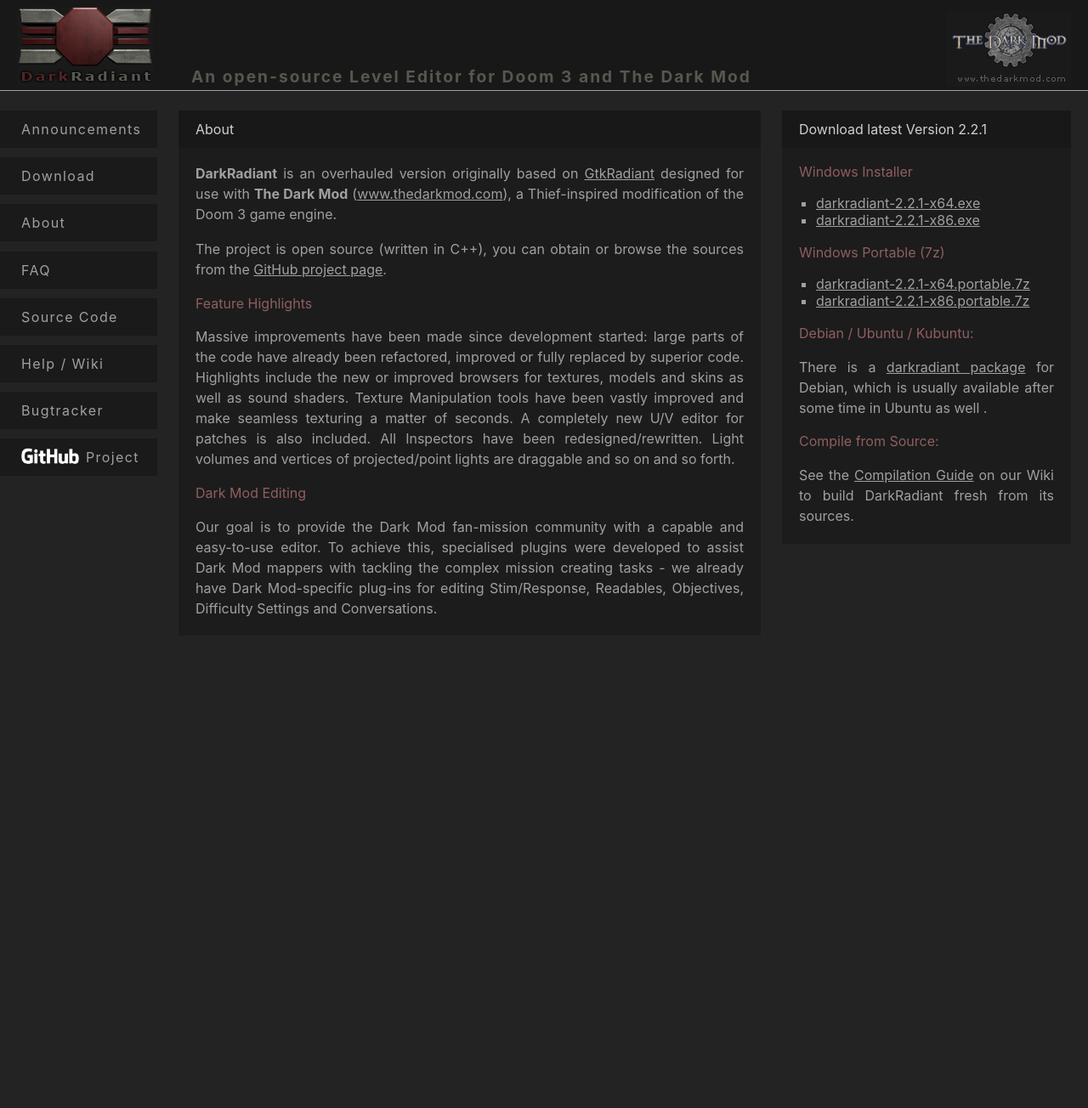
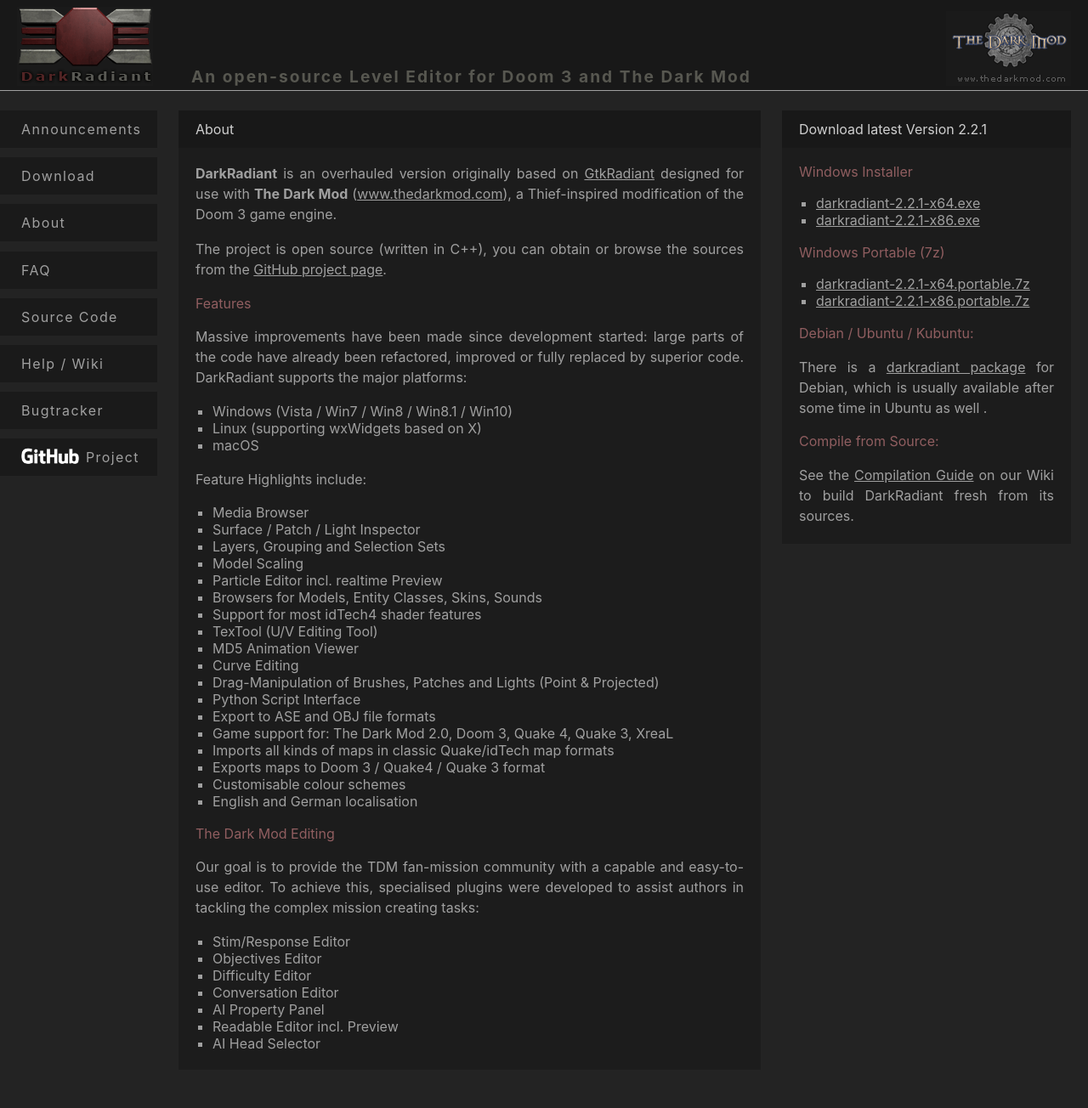
Before and after one commit to codereader/codereader.github.io, a Jekyll site: the page built from about.md, in a window 1280 px wide. Shown: the whole page at 85% size. Built offline with Jekyll 4.4.1, drawn with Linux system fonts in a browser that asks for light colours; before the commit the page ends 900 px from its top, so only the background shows below that.

Commit message:
Feature highlights

```diff
--- a/about.md
+++ b/about.md
@@ -6,8 +6,45 @@ title: DarkRadiant, open-source level editor for Doom 3 and The Dark Mod
   <h2>About</h2>
   <p><strong>DarkRadiant</strong> is an overhauled version originally based on <a href="http://icculus.org/gtkradiant/">GtkRadiant</a> designed  for use with <strong>The Dark Mod</strong> (<a href="http://www.thedarkmod.com">www.thedarkmod.com</a>), a  Thief-inspired modification of the Doom 3 game engine.</p>
   <p>The project is open source (written in C++), you can obtain or browse the sources from the <a href="https://github.com/codereader/DarkRadiant" target="_parent">GitHub project page</a>.</p>
-  <h3>Feature Highlights</h3>
-  <p>Massive improvements have been made since development started: large parts of the code have already been refactored, improved or fully replaced by superior code. Highlights include the new or improved browsers for textures, models and skins as well as sound shaders. Texture Manipulation tools have been vastly improved and make seamless texturing a matter of seconds. A completely new U/V editor for patches is also included. All Inspectors have been redesigned/rewritten. Light volumes and vertices of projected/point lights are draggable and so on and so forth.</p>
-  <h3>Dark Mod Editing</h3>
-  <p>Our goal is to provide the Dark Mod fan-mission community with a capable and easy-to-use editor. To achieve this, specialised plugins were developed to assist Dark Mod mappers with tackling the complex mission creating tasks - we already have Dark Mod-specific plug-ins for editing Stim/Response, Readables, Objectives, Difficulty Settings and Conversations.</p>
+  <h3>Features</h3>
+  <p>Massive improvements have been made since development started: large parts of the code have already been refactored, improved or fully replaced by superior code. DarkRadiant supports the major platforms:
+  <ul>
+    <li>Windows (Vista / Win7 / Win8 / Win8.1 / Win10)</li>
+    <li>Linux (supporting wxWidgets based on X)</li>
+    <li>macOS</li>
+  </ul>
+  <p>Feature Highlights include:</p>
+  <ul>
+    <li>Media Browser</li>
+    <li>Surface / Patch / Light Inspector</li>
+    <li>Layers, Grouping and Selection Sets</li>
+    <li>Model Scaling</li>
+    <li>Particle Editor incl. realtime Preview</li>
+    <li>Browsers for Models, Entity Classes, Skins, Sounds</li>
+    <li>Support for most idTech4 shader features</li>
+    <li>TexTool (U/V Editing Tool)</li>
+    <li>MD5 Animation Viewer</li>
+    <li>Curve Editing</li>
+    <li>Drag-Manipulation of Brushes, Patches and Lights (Point &amp; Projected)</li>
+    <li>Python Script Interface</li>
+    <li>Export to ASE and OBJ file formats</li>
+    <li>Game support for: The Dark Mod 2.0, Doom 3, Quake 4, Quake 3, XreaL</li>
+    <li>Imports all kinds of maps in classic Quake/idTech map formats</li>
+    <li>Exports maps to  Doom 3 / Quake4 / Quake 3 format</li>
+    <li>Customisable colour schemes</li>
+    <li>English and German localisation</li>
+  </ul>
+   </p>
+  <h3>The Dark Mod Editing</h3>
+  <p>Our goal is to provide the TDM fan-mission community with a capable and easy-to-use editor. To achieve this, specialised plugins were developed to assist authors in tackling the complex mission creating tasks:
+  <ul>
+    <li>Stim/Response Editor</li>
+    <li>Objectives Editor</li>
+    <li>Difficulty Editor</li>
+    <li>Conversation Editor</li>
+    <li>AI Property Panel</li>
+    <li>Readable Editor incl. Preview</li>
+    <li>AI Head Selector</li>
+  </ul>
+  </p>
 </div>
```
